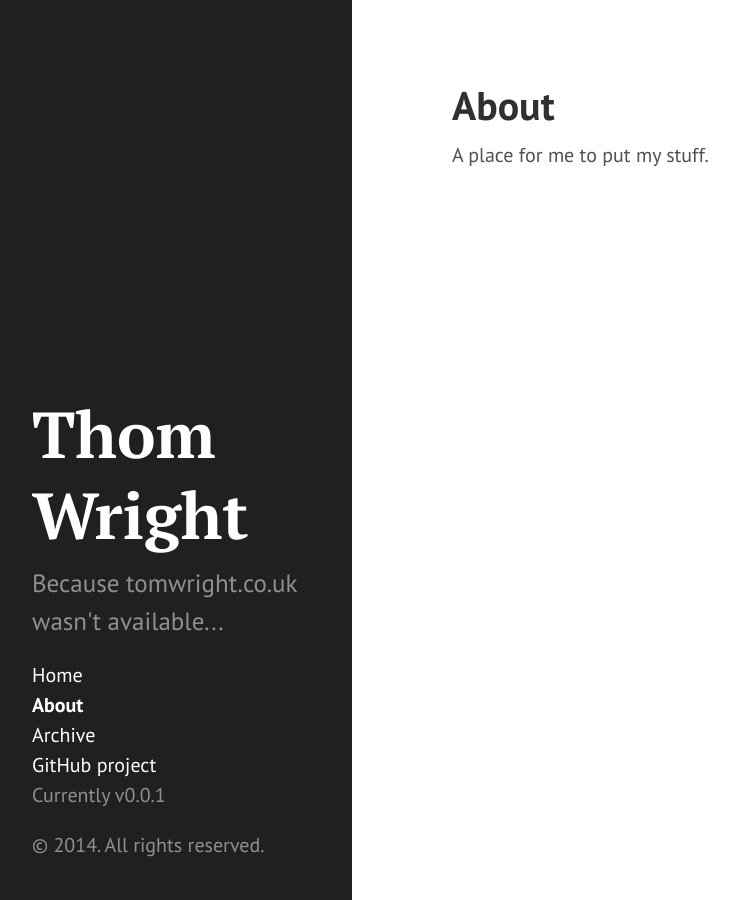
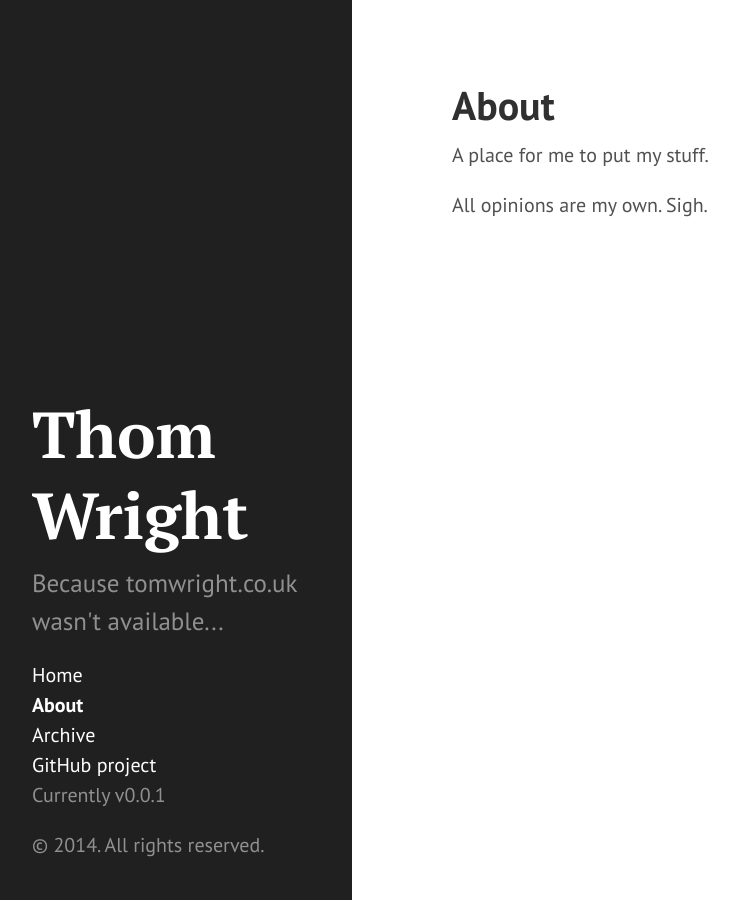
Before and after one commit to ThomWright/ThomWright.github.io, a Jekyll site: the page built from about.md, in a window 1280 px wide. Shown: the whole page, without its empty margins (8-746 px from the left). Built offline with Jekyll 4.4.1, drawn with Linux system fonts in a browser that asks for light colours; Markdown is read by kramdown in place of the engine named in the settings.

Commit message:
Add disclaimer. Sigh.

```diff
--- a/about.md
+++ b/about.md
@@ -4,3 +4,5 @@ title: About
 ---
 
 A place for me to put my stuff.
+
+All opinions are my own. Sigh.
```
